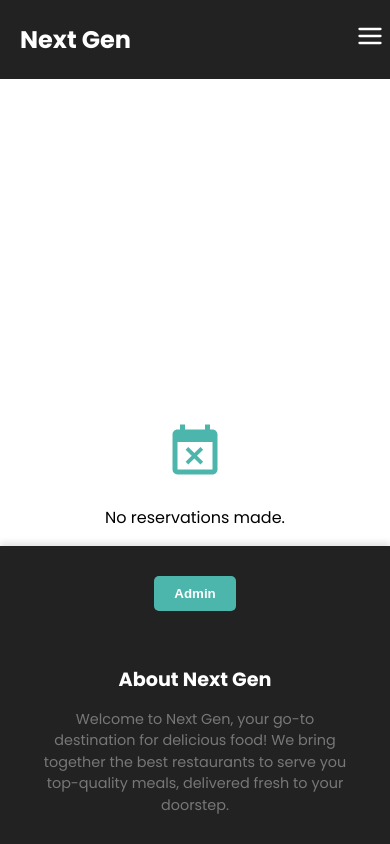
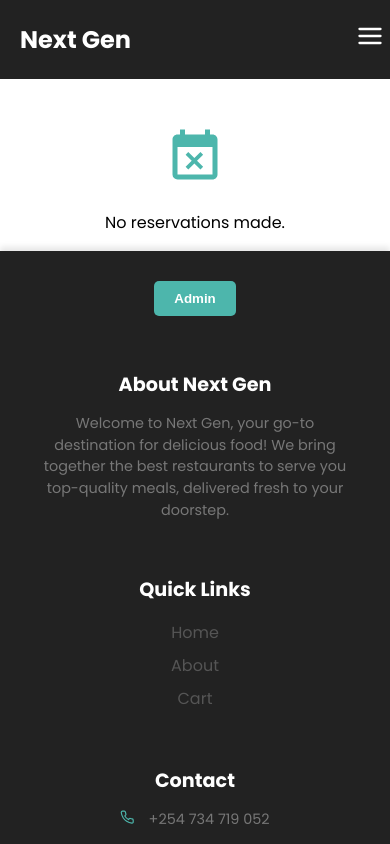
Before and after one commit to IreneMutegi/Foodcourt-Web-App, a Next.js app in the folder client/: page /reservation in a window 390 px wide. Shown: the top 844 px of the page. Built offline with nearby package versions, Linux system fonts and the light colour scheme; no server answers.

Commit message:
fixed login button

```diff
--- a/client/app/components/Header.css
+++ b/client/app/components/Header.css
@@ -45,7 +45,7 @@
   .name-btn {
     background: #4DB6AC;
     color: white; /* Dark text for contrast */
-    padding: 10px 15px;
+    padding: 5px;
     border-radius: 5px;
     text-decoration: none;
     font-weight: bold;
@@ -55,6 +55,16 @@
     overflow: visible; /* Allow full text to be visible */
     text-align: center; /* Center the text */
     max-width: fit-content; /* Ensure it adjusts to content size */
+
+    display: flex;
+    flex-direction: column;
+    align-items: center;
+  }
+
+  .user-name {
+    font-size: 12px;
+    font-weight: bold;
+    margin-top: 2px;
   }
 
   .name-btn:hover {
@@ -79,7 +89,7 @@
 
   .dropdown-menu {
     position: absolute;
-    top: 45px;
+    top: 50px;
     border: 1px solid #ddd;
     border-radius: 5px;
     box-shadow: 0px 4px 6px rgba(0, 0, 0, 0.1);
@@ -252,3 +262,10 @@
 .reservations-btn:hover {
   background: #1d7a71;
 }
+
+@media screen and (max-width: 1280px) { /* Surface Pro 7 */
+  .navList {
+    gap: 30px; /* Reduce spacing between nav items */
+  }
+
+}
--- a/client/app/components/Header.js
+++ b/client/app/components/Header.js
@@ -17,19 +17,8 @@ const Header = ({ setIsModalOpen }) => {
   const isAdminPage = pathname.startsWith("/admin");
   const [dropdownOpen, setDropdownOpen] = useState(false);
   const { data: session } = useSession();
-  const [showWelcome, setShowWelcome] = useState(true);
   const [showOrdersPopup, setShowOrdersPopup] = useState(false);
   const [showReservationsPopup, setShowReservationsPopup] = useState(false);
-
-  useEffect(() => {
-    if (session) {
-      setShowWelcome(true);
-      const timer = setTimeout(() => {
-        setShowWelcome(false);
-      }, 3000);
-      return () => clearTimeout(timer);
-    }
-  }, [session]);
 
   useEffect(() => {
     setDropdownOpen(false);
@@ -118,9 +107,12 @@ const Header = ({ setIsModalOpen }) => {
               <li className="user-dropdown">
                 {session ? (
                   <div className="user-container">
-                    <button className="name-btn" onClick={() => setDropdownOpen(!dropdownOpen)}>
-                      {showWelcome ? `Welcome ${session.user.name}` : <FiUser size={20} />}
-                    </button>
+                 <button className="name-btn" onClick={() => setDropdownOpen(!dropdownOpen)}>
+                   <FiUser size={21} />
+                  <span className="user-name">
+                    {session.user.name.split(" ")[0].charAt(0).toUpperCase() + session.user.name.split(" ")[0].slice(1)}
+                  </span>
+                 </button>
                     {dropdownOpen && (
                       <div className="dropdown-menu">
                         <button onClick={logout}>Logout</button>
--- a/client/app/reservation/reservation.css
+++ b/client/app/reservation/reservation.css
@@ -11,7 +11,8 @@ Container
   margin-top: 80px;
   z-index: 10;
   justify-content: flex-start;
-  height: 100%;
+  height: auto;
+  flex-grow: 1;
 }
 
 .empty-reservations {
@@ -143,3 +144,28 @@ Container
 .cancel-btn:hover {
   background-color: #019687;
 }
+
+@media screen and (max-width: 1024px) {
+  .reservations-container {
+    min-height: calc(100vh - 100px);
+    /* max-width: 750px;  */
+  }
+  body {
+    width: 100vw; /* Ensures full width usage */
+    overflow-x: hidden; /* Prevents horizontal scrolling */
+  }
+
+  .empty-reservations {
+    padding-top: 15vh; /* Reduce padding further */
+  }
+}
+
+@media screen and (max-width: 768px) {
+  .reservations-container {
+    min-height: auto;
+  }
+
+  .footer {
+    position: relative; /* Prevent floating issues */
+  }
+}
```
